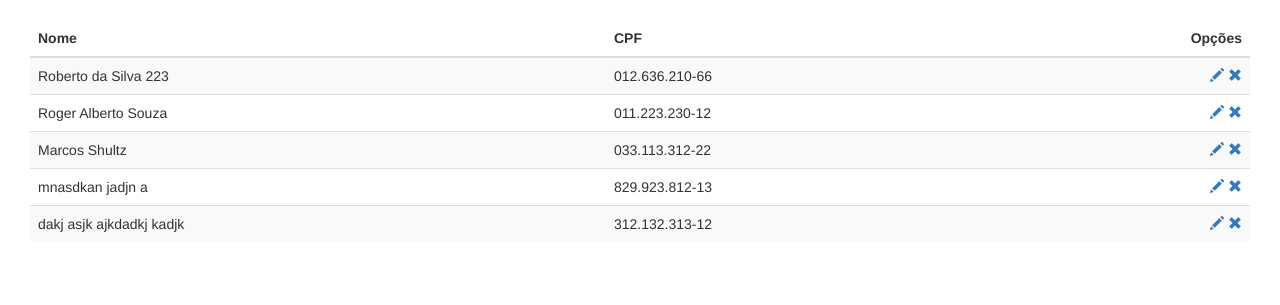
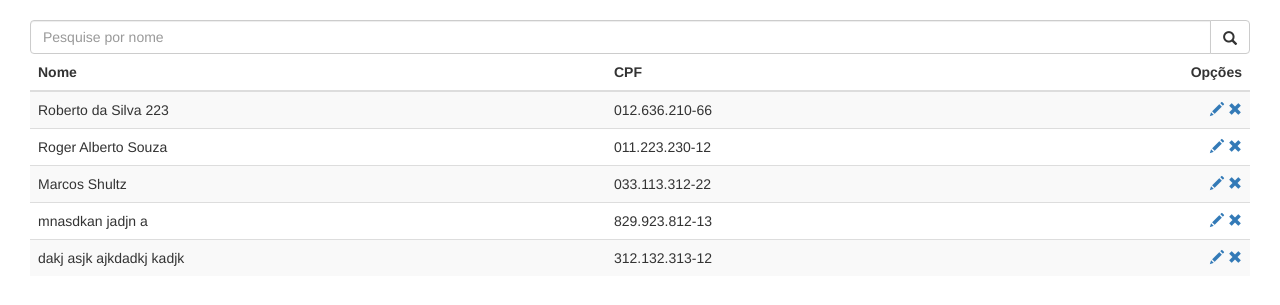
Before and after one commit to ThiagoHorbach/commbox, a PHP site: page /painel.php?m=clientes&a=listar in a window 1280 px wide. Shown: the part 72-377 px from the top of the page. Run offline with PHP 8.4, Linux system fonts and the light colour scheme; the visitor is signed in with stand-in values (Sample User, id 1).

Commit message:
add pesquisa

```diff
--- a/classes/class.clientes.php
+++ b/classes/class.clientes.php
@@ -78,6 +78,49 @@ class Clientes{
 					$this->setPai($dados[7]);
 				}
 			}
+		}
+		fclose($arquivo);
+	}
+
+	function lista_clientes_pesquisa($pesquisa){
+		$arquivo = fopen("txts/clientes.txt", "r");
+		if ($arquivo) {
+			$ids = "";
+			$contador = 0;
+			$lista = "<table class='table table-striped'>
+							<thead>
+							  <tr>
+									<th>Nome</th>
+									<th>CPF</th>
+									<th>Opções</th>
+								  </tr>
+							</thead>
+							<tbody>";
+
+			while (($linha = fgets($arquivo, 4096)) !== false) {
+				$dados = explode('|',$linha);
+				//echo "a ".$dados[1]." a ".$pesquisa." = ".stripos($dados[1],$pesquisa)."<br>";
+				if(stripos($dados[1],$pesquisa) === 0){
+						$lista.="
+							<tr>
+								<td>{$dados[1]}</td>
+								<td>{$dados[5]}</td>
+								<td>
+									 <a href='painel.php?m=clientes&a=editar&id={$dados[0]}'>
+										<span class='glyphicon glyphicon-pencil'></span>
+									 </a>
+
+									 <a href='painel.php?m=clientes&a=listar&excluir={$dados[0]}'>
+										<span class='glyphicon glyphicon-remove'></span>
+									 </a>
+								</td>
+							</tr>
+						";
+				}
+			}
+			$lista.="</tbody>
+				</table>";
+			echo $lista;
 		}
 		fclose($arquivo);
 	}
--- a/clientes.php
+++ b/clientes.php
@@ -1,5 +1,20 @@
 <div class="col-xs-12">
 		<?
+	if($_GET['a'] == 'listar'){
+     ?>
+        <form action="painel.php?m=clientes&a=listar" method="post">
+            <div class="input-group">
+                <input type="text" name="pesquisa" class="form-control" placeholder="Pesquise por nome" value="<?=!empty($_POST['pesquisa']) ? $_POST['pesquisa'] : NULL?>">
+                <div class="input-group-btn">
+                  <button class="btn btn-default tam_pesq" type="submit">
+                    <i class="glyphicon glyphicon-search"></i>
+                  </button>
+                </div>
+            </div>
+        </form>
+     <?
+	}
+
 		//edita o cliente
 		if(!empty($_POST['id'])){
 		$clientes = new Clientes();
@@ -33,13 +48,18 @@
 
 		//lista ou abre o arquivo de edicao
 		if($_GET['a'] == 'listar'){
-        	$clientes = new Clientes();
 
+			$clientes = new Clientes();
 			if(!empty($_GET['excluir'])){
 				$clientes->excluir_cliente($_GET['excluir']);
 			}
 
-			$clientes->lista_clientes();
+			if(!empty($_POST['pesquisa'])){
+				$clientes->lista_clientes_pesquisa($_POST['pesquisa']);
+			}else{
+				$clientes->lista_clientes();
+			}
+
 		}else if($_GET['a'] == 'editar'  || $_GET['a'] == 'novo'){
 			include('cliente_novo.php');
 		}
--- a/css/index.css
+++ b/css/index.css
@@ -42,3 +42,8 @@
 	tr td:nth-child(3),tr th:nth-child(3){
 		text-align:right;
 	}
+
+
+	.tam_pesq{
+		height:34px;
+	}
```
